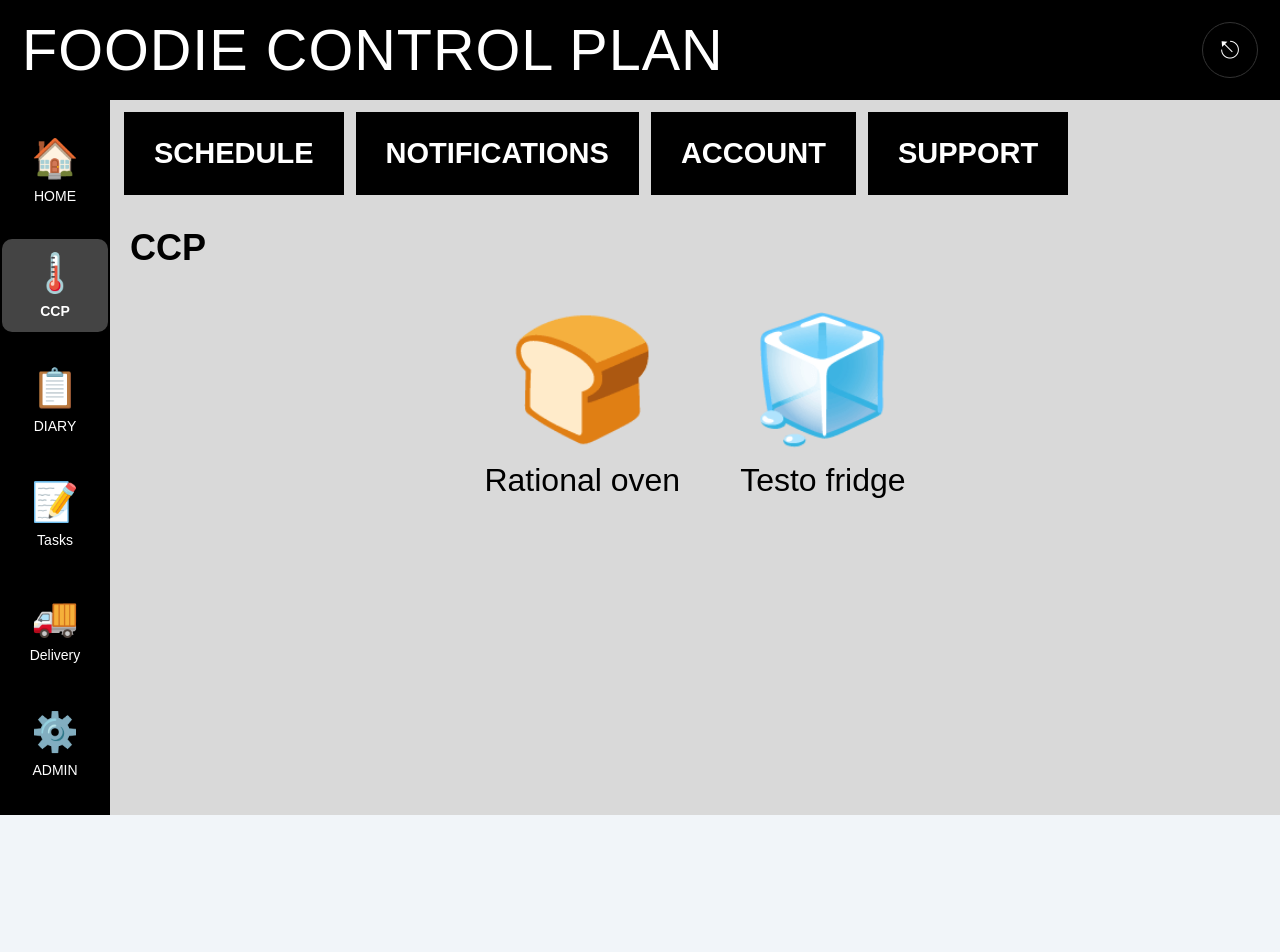
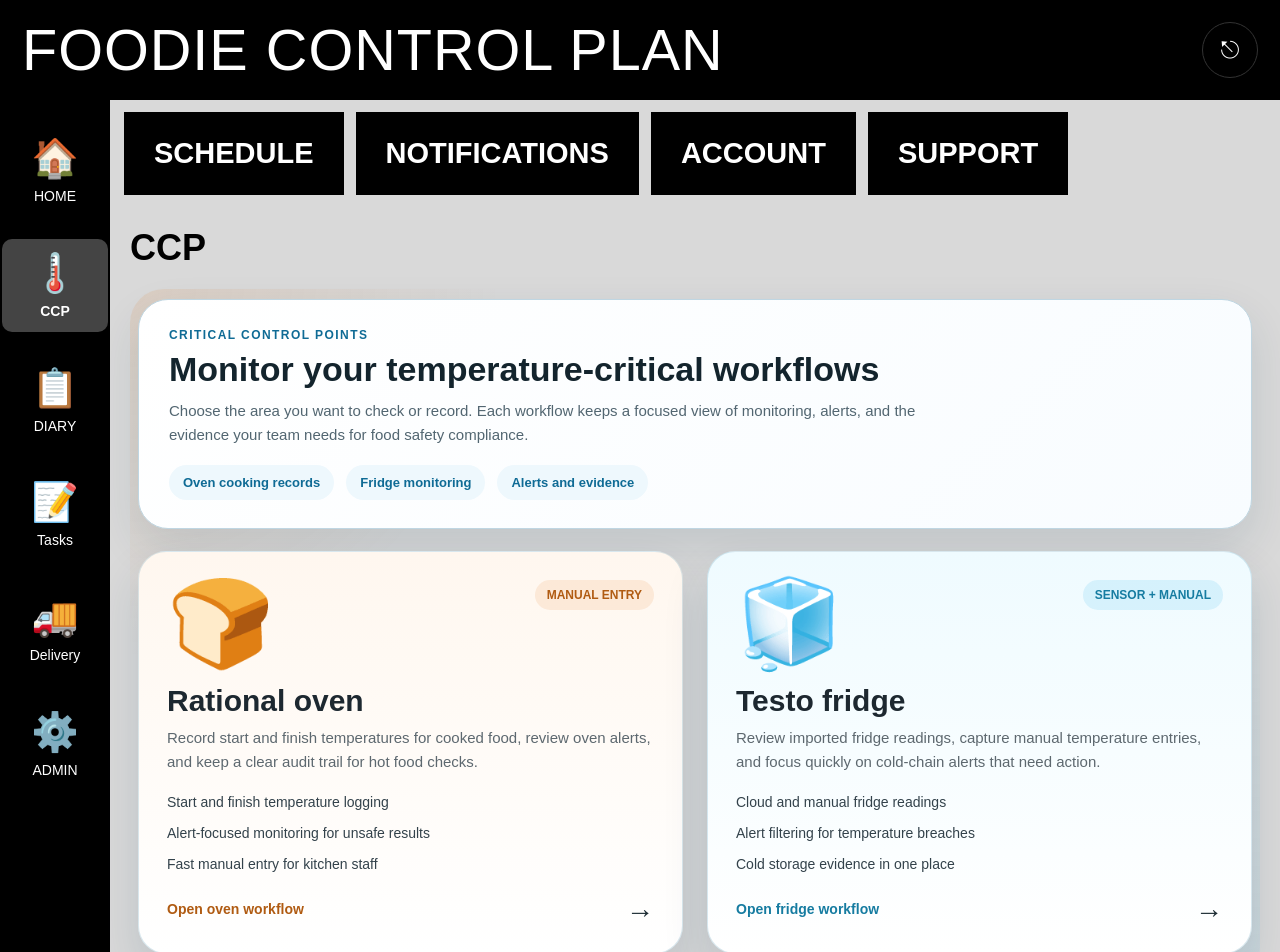
Before and after one commit to fkv4662/RND-Foodie, a React (Vite) app in the folder frontend/: page /ccp in a window 1280 px wide. Shown: the top 952 px of the page. Before the commit the page ends 815 px from the top, so only its background shows below. Built offline with nearby package versions, Linux system fonts and the light colour scheme.

Commit message:
ccp UI
made the UI looks better

```diff
--- a/frontend/src/CCP.tsx
+++ b/frontend/src/CCP.tsx
@@ -4,35 +4,139 @@ import DashboardLayout from "./DashboardLayout";
 export default function CCP() {
   const navigate = useNavigate();
 
+  const cardStyle = {
+    borderRadius: "28px",
+    padding: "28px",
+    minHeight: "320px",
+    boxShadow: "0 22px 45px rgba(15, 60, 85, 0.14)",
+    border: "1px solid rgba(15, 107, 149, 0.16)",
+    display: "flex",
+    flexDirection: "column" as const,
+    justifyContent: "space-between",
+    cursor: "pointer",
+  };
+
   return (
     <DashboardLayout title="CCP">
       <div
         style={{
-          display: "flex",
-          justifyContent: "center",
-          gap: "60px",
-          marginTop: "40px",
+          maxWidth: "1180px",
+          padding: "10px 8px 28px",
+          borderRadius: "34px",
+          background:
+            "radial-gradient(circle at top left, rgba(230, 126, 34, 0.12), transparent 28%), radial-gradient(circle at bottom right, rgba(91, 192, 235, 0.12), transparent 32%)",
         }}
       >
-        <div
-          style={{ textAlign: "center", cursor: "pointer" }}
+        <section
+          style={{
+            background: "linear-gradient(135deg, #ffffff 0%, #f8fcff 100%)",
+            borderRadius: "30px",
+            border: "1px solid #bfd6e2",
+            boxShadow: "0 18px 45px rgba(15, 60, 85, 0.12)",
+            padding: "28px 30px",
+            marginBottom: "22px",
+          }}
+        >
+          <div style={{ fontSize: "12px", fontWeight: 800, letterSpacing: "0.12em", color: "#0f6b95", marginBottom: "8px" }}>
+            CRITICAL CONTROL POINTS
+          </div>
+          <div style={{ fontSize: "34px", fontWeight: 800, color: "#13242d", marginBottom: "10px" }}>
+            Monitor your temperature-critical workflows
+          </div>
+          <div style={{ maxWidth: "760px", color: "#526671", fontSize: "15px", lineHeight: 1.6 }}>
+            Choose the area you want to check or record. Each workflow keeps a focused view of monitoring, alerts, and the evidence your team needs for food safety compliance.
+          </div>
+
+          <div style={{ display: "flex", gap: "12px", flexWrap: "wrap", marginTop: "18px" }}>
+            <div style={{ background: "#eef8fd", color: "#0f6b95", borderRadius: "999px", padding: "10px 14px", fontWeight: 700, fontSize: "13px" }}>
+              Oven cooking records
+            </div>
+            <div style={{ background: "#eef8fd", color: "#0f6b95", borderRadius: "999px", padding: "10px 14px", fontWeight: 700, fontSize: "13px" }}>
+              Fridge monitoring
+            </div>
+            <div style={{ background: "#eef8fd", color: "#0f6b95", borderRadius: "999px", padding: "10px 14px", fontWeight: 700, fontSize: "13px" }}>
+              Alerts and evidence
+            </div>
+          </div>
+        </section>
+
+        <section
+          style={{
+            display: "grid",
+            gridTemplateColumns: "repeat(auto-fit, minmax(320px, 1fr))",
+            gap: "24px",
+          }}
+        >
+          <article
+            style={{
+              ...cardStyle,
+              background: "linear-gradient(180deg, #fff7ef 0%, #ffffff 100%)",
+            }}
             onClick={() => navigate("/rational-oven")}
           >
-          <div style={{ fontSize: "120px", color: "#e67e22" }}>🍞</div>
-          <div style={{ fontSize: "32px", marginTop: "12px" }}>
-            Rational oven
+            <div>
+              <div style={{ display: "flex", justifyContent: "space-between", alignItems: "flex-start", gap: "12px", marginBottom: "18px" }}>
+                <div style={{ fontSize: "86px", lineHeight: 1 }}>🍞</div>
+                <div style={{ background: "rgba(230, 126, 34, 0.12)", color: "#b05b12", borderRadius: "999px", padding: "8px 12px", fontWeight: 700, fontSize: "12px" }}>
+                  MANUAL ENTRY
                 </div>
               </div>
 
-        <div
-          style={{ textAlign: "center", cursor: "pointer" }}
+              <div style={{ fontSize: "30px", fontWeight: 800, color: "#1d2830", marginBottom: "8px" }}>
+                Rational oven
+              </div>
+              <div style={{ color: "#5d686f", fontSize: "15px", lineHeight: 1.6, marginBottom: "18px" }}>
+                Record start and finish temperatures for cooked food, review oven alerts, and keep a clear audit trail for hot food checks.
+              </div>
+
+              <div style={{ display: "grid", gap: "10px", color: "#33424b", fontSize: "14px", lineHeight: 1.5 }}>
+                <div>Start and finish temperature logging</div>
+                <div>Alert-focused monitoring for unsafe results</div>
+                <div>Fast manual entry for kitchen staff</div>
+              </div>
+            </div>
+
+            <div style={{ marginTop: "18px", display: "flex", justifyContent: "space-between", alignItems: "center" }}>
+              <div style={{ color: "#b05b12", fontWeight: 800, fontSize: "14px" }}>Open oven workflow</div>
+              <div style={{ fontSize: "28px", color: "#1e2d35" }}>→</div>
+            </div>
+          </article>
+
+          <article
+            style={{
+              ...cardStyle,
+              background: "linear-gradient(180deg, #effbff 0%, #ffffff 100%)",
+            }}
             onClick={() => navigate("/testo-fridge")}
           >
-          <div style={{ fontSize: "120px", color: "#5bc0eb" }}>🧊</div>
-          <div style={{ fontSize: "32px", marginTop: "12px" }}>
+            <div>
+              <div style={{ display: "flex", justifyContent: "space-between", alignItems: "flex-start", gap: "12px", marginBottom: "18px" }}>
+                <div style={{ fontSize: "86px", lineHeight: 1 }}>🧊</div>
+                <div style={{ background: "rgba(91, 192, 235, 0.18)", color: "#167ca1", borderRadius: "999px", padding: "8px 12px", fontWeight: 700, fontSize: "12px" }}>
+                  SENSOR + MANUAL
+                </div>
+              </div>
+
+              <div style={{ fontSize: "30px", fontWeight: 800, color: "#1d2830", marginBottom: "8px" }}>
                 Testo fridge
               </div>
+              <div style={{ color: "#5d686f", fontSize: "15px", lineHeight: 1.6, marginBottom: "18px" }}>
+                Review imported fridge readings, capture manual temperature entries, and focus quickly on cold-chain alerts that need action.
               </div>
+
+              <div style={{ display: "grid", gap: "10px", color: "#33424b", fontSize: "14px", lineHeight: 1.5 }}>
+                <div>Cloud and manual fridge readings</div>
+                <div>Alert filtering for temperature breaches</div>
+                <div>Cold storage evidence in one place</div>
+              </div>
+            </div>
+
+            <div style={{ marginTop: "18px", display: "flex", justifyContent: "space-between", alignItems: "center" }}>
+              <div style={{ color: "#167ca1", fontWeight: 800, fontSize: "14px" }}>Open fridge workflow</div>
+              <div style={{ fontSize: "28px", color: "#1e2d35" }}>→</div>
+            </div>
+          </article>
+        </section>
       </div>
     </DashboardLayout>
   );
```
Lines whose indentation alone changed are shown as unchanged.
